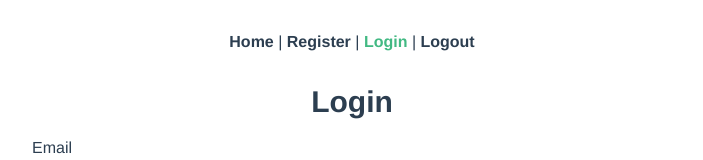
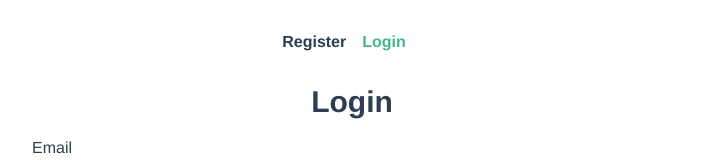
Before and after one commit to MarcoBesana99/vue-sanctum-front-end, a Vue app: page /login in a window 1280 px wide. Shown: the top 160 px of the page, without its empty margins (288-991 px from the left). Built offline with nearby package versions, Linux system fonts and the light colour scheme.

Commit message:
add vuex and store authenticated

```diff
--- a/package.json
+++ b/package.json
@@ -14,7 +14,8 @@
     "postcss": "^7",
     "tailwindcss": "npm:@tailwindcss/postcss7-compat@^2.0.2",
     "vue": "^3.0.0",
-    "vue-router": "^4.0.0-0"
+    "vue-router": "^4.0.0-0",
+    "vuex": "^4.0.2"
   },
   "devDependencies": {
     "@vue/cli-plugin-babel": "~4.5.0",
--- a/src/apis/User.js
+++ b/src/apis/User.js
@@ -22,5 +22,5 @@ export default {
 
   auth() {
     return Api.get("/user")
-  }
+  },
 }
--- a/src/components/NavBar.vue
+++ b/src/components/NavBar.vue
@@ -1,20 +1,23 @@
 <template>
   <div id="nav">
-    <router-link to="/">Home</router-link> |
-    <router-link to="/register">Register</router-link> |
-    <router-link to="/login">Login</router-link> |
-    <a href="#" @click.prevent="logout">Logout</a>
+    <router-link class="mr-4" v-if="getAuthenticated()" to="/">Home</router-link>
+    <router-link class="mr-4" to="/register">Register</router-link>
+    <router-link class="mr-4" to="/login">Login</router-link>
+    <a v-if="getAuthenticated()" href="#" @click.prevent="logout">Logout</a>
   </div>
 </template>
 
 <script>
 import User from "../apis/User";
+import { mapGetters } from "vuex";
 
 export default {
   methods: {
+    ...mapGetters({
+      getAuthenticated: "auth/authenticated",
+    }),
     logout() {
       User.logout().then(() => {
-        localStorage.removeItem("auth");
         this.$router.push({ name: "Login" });
       });
     },
--- a/src/main.js
+++ b/src/main.js
@@ -2,5 +2,6 @@ import { createApp } from 'vue'
 import App from './App.vue'
 import router from './router'
 import './assets/tailwind.css'
+import store from './store/index';
 
-createApp(App).use(router).mount('#app')
+createApp(App).use(router).use(store).mount('#app')
--- a/src/router/index.js
+++ b/src/router/index.js
@@ -2,12 +2,26 @@ import { createRouter, createWebHistory } from 'vue-router'
 import Home from '../views/Home.vue'
 import Register from '../views/Register.vue'
 import Login from '../views/Login.vue'
+import User from "../apis/User"
 
 const routes = [
   {
     path: '/',
     name: 'Home',
-    component: Home
+    component: Home,
+    beforeEnter: ((to, from, next) => {
+      User.auth().then(res => {
+        if (res.status === 401) {
+          next({
+            name: 'Login',
+          })
+        }
+        else {
+          next()
+        }
+      })
+    }
+    )
   },
   {
     path: '/register',
@@ -26,4 +40,5 @@ const router = createRouter({
   routes
 })
 
+
 export default router
--- /dev/null
+++ b/src/store/auth.js
@@ -0,0 +1,21 @@
+export default {
+  namespaced: true,
+  state: {
+    authenticated: false,
+  },
+  getters: {
+    authenticated(state) {
+      return state.authenticated
+    },
+  },
+  mutations: {
+    SET_AUTHENTICATED(state, value) {
+      state.authenticated = value
+    },
+  },
+  actions: {
+    setAuthenticated({ commit }, data) {
+      commit('SET_AUTHENTICATED', data)
+    },
+  }
+}
--- /dev/null
+++ b/src/store/index.js
@@ -0,0 +1,10 @@
+import auth from './auth'
+import { createStore } from 'vuex'
+
+const store = createStore({
+  modules: {
+    auth,
+  }
+})
+
+export default store
--- a/src/views/Login.vue
+++ b/src/views/Login.vue
@@ -43,6 +43,7 @@
 
 <script>
 import User from "../apis/User";
+import { mapActions } from "vuex";
 
 export default {
   data() {
@@ -55,13 +56,17 @@ export default {
     };
   },
   methods: {
+    ...mapActions({
+      setAuthenticated: "auth/setAuthenticated"
+    }),
     login() {
       User.login(this.form)
         .then(() => {
-          localStorage.setItem("auth", "true")
+          this.setAuthenticated(true);
           this.$router.push({ name: "Home" });
         })
         .catch((error) => {
+          this.setAuthenticated(false)
           if (error.response.status === 422) {
             this.errors = error.response.data.errors;
           }
```
Also changed, not shown: 1 other file (tests, documents, lock files or other folders).
